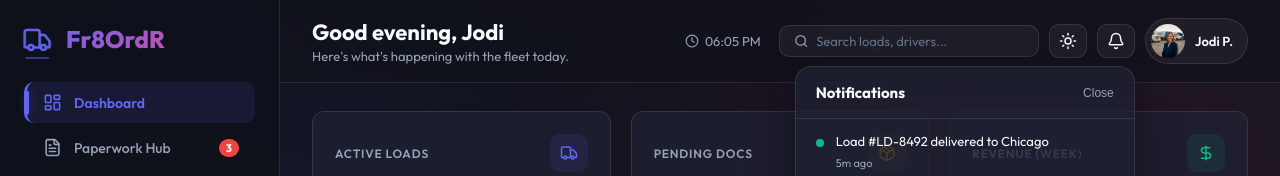
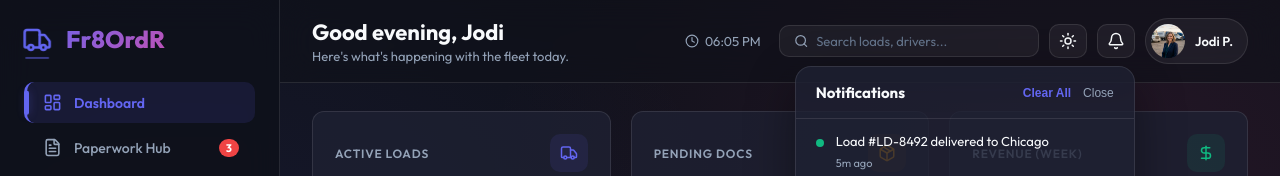
Before and after one commit to qamotech/Fr8OrdR, a React (Vite) app: page / in a window 1280 px wide. Both pictures are taken after a click on the button 1115 px from the left and 41 px from the top of the page. Shown: the top 176 px of the page. Built offline with nearby package versions, Linux system fonts and the light colour scheme.

Commit message:
Final UX polish: Add clear all to notifications, improve search bar

```diff
--- a/src/components/Header.jsx
+++ b/src/components/Header.jsx
@@ -56,7 +56,7 @@ export default function Header({ theme, toggleTheme }) {
           <span style={{ fontVariantNumeric: 'tabular-nums' }}>{clock}</span>
         </div>
 
-        <div className="search-bar">
+        <div className="search-bar" style={{ position: 'relative' }}>
           <Search size={16} color="var(--text-muted)" />
           <input type="text" placeholder="Search loads, drivers..." />
         </div>
@@ -87,7 +87,10 @@ export default function Header({ theme, toggleTheme }) {
             <div className="notif-panel">
               <div className="notif-header">
                 <span>Notifications</span>
-                <button onClick={() => setShowNotifs(false)} style={{ background: 'none', border: 'none', color: 'var(--text-muted)', cursor: 'pointer', fontSize: 12 }}>Close</button>
+                <div style={{ display: 'flex', gap: 12 }}>
+                  <button onClick={() => setNotifCount(0)} style={{ background: 'none', border: 'none', color: 'var(--primary)', cursor: 'pointer', fontSize: 12, fontWeight: 600 }}>Clear All</button>
+                  <button onClick={() => setShowNotifs(false)} style={{ background: 'none', border: 'none', color: 'var(--text-muted)', cursor: 'pointer', fontSize: 12 }}>Close</button>
+                </div>
               </div>
               {NOTIFICATIONS.map(n => (
                 <div key={n.id} className="notif-item">
```
